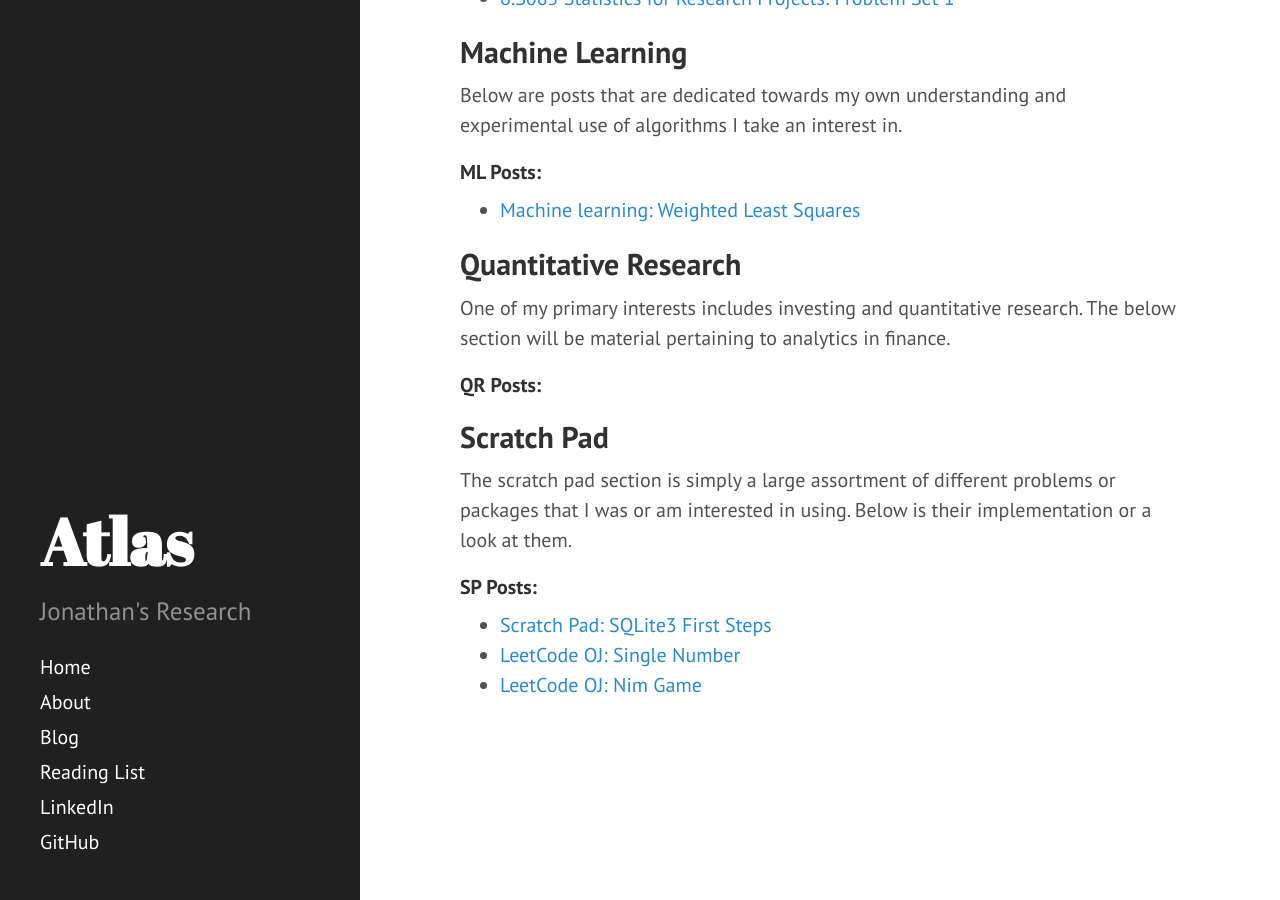
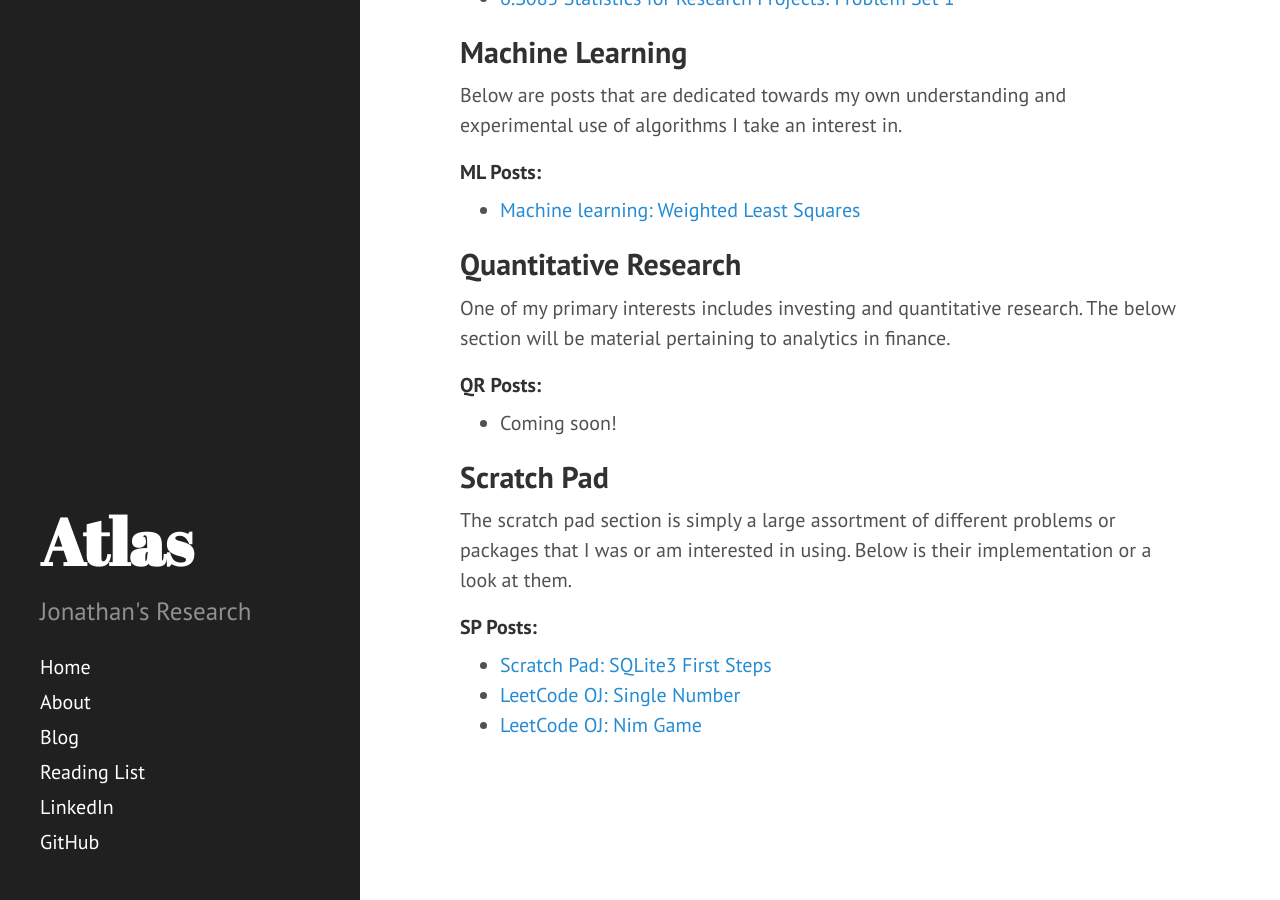
Before and after one commit to JonathanJohann/Research, a Jekyll site: the page built from Blog.md, in a window 1280 px wide and 900 px high, scrolled down 540 px. Built offline with Jekyll 4.4.1, drawn with Linux system fonts in a browser that asks for light colours; Markdown is read by kramdown in place of the engine named in the settings.

Commit message:
Update Blog.md

```diff
--- a/Blog.md
+++ b/Blog.md
@@ -29,7 +29,7 @@ Below are posts that are dedicated towards my own understanding and experimental
 One of my primary interests includes investing and quantitative research. The below section will be material pertaining to analytics in finance.
 
 #### QR Posts:
-
+* Coming soon!
 
 
 ## Scratch Pad
```
